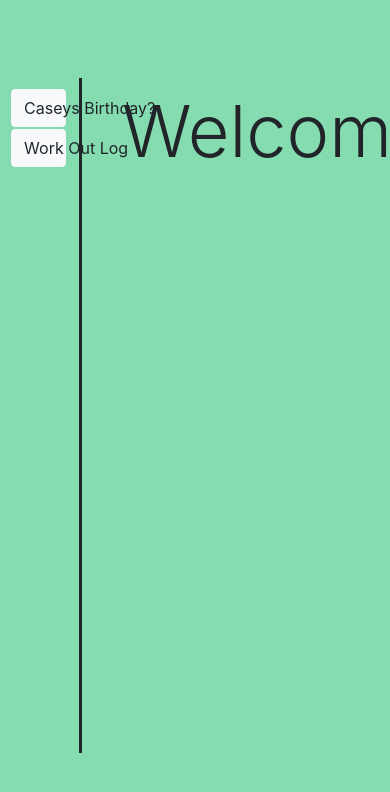
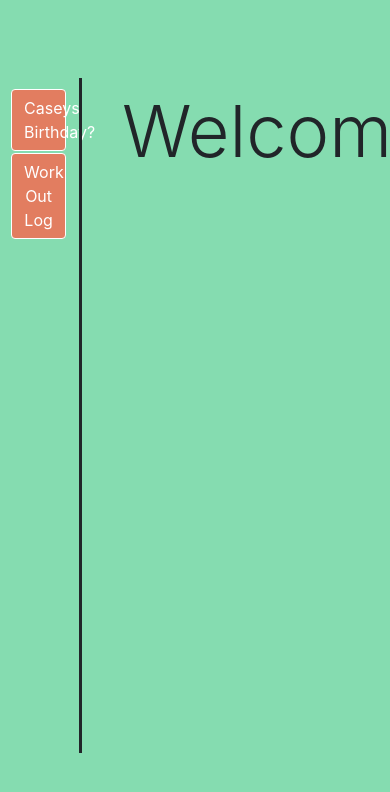
Before and after one commit to josh-sea/josh-sea.github.io, a plain HTML site: page index.html in a window 390 px wide. Shown: the top 792 px of the page. Drawn offline with nearby package versions, Linux system fonts and the light colour scheme.

Commit message:
responsive button white space

```diff
--- a/index.html
+++ b/index.html
@@ -17,8 +17,8 @@
       </div>
       <div class="row">
         <div id='left-bar' class="col-2" style="margin:5px;padding:5px;display:block">
-          <button id="casey-bday" style="width:100%;margin:2%" class="btn btn-light" type="button" name="button">Caseys Birthday?</button>
-          <button id="work-out-log" style="width:100%;margin:2%" class="btn btn-light" type="button" name="button">Work Out Log</button>
+          <button id="casey-bday" style="width:100%;margin:2%" class="btn btn-primary" type="button" name="button">Caseys Birthday?</button>
+          <button id="work-out-log" style="width:100%;margin:2%" class="btn btn-primary" type="button" name="button">Work Out Log</button>
         </div>
         <div class="col-8" style="height:80vh;border-left:solid;margin-left:1%">
           <div class="container" align="center">
@@ -35,7 +35,7 @@
               <input id="username-input" class="form-control" style="margin-bottom:2%" type="text" name="userName" value="">
               <label align="left" for="password-input">Password:</label>
               <input id="password-input" class="form-control" type="password" name="userName" value="">
-              <input class="btn btn-light" style="margin-top:5%" type="submit" name="submit" value="Sign In">
+              <input class="btn btn-primary" style="margin-top:5%" type="submit" name="submit" value="Sign In">
             </form>
           </div> -->
         </div>
--- a/style.css
+++ b/style.css
@@ -20,11 +20,12 @@ body {
   color: white;
   background-color: #E27D60;
   border-color: white;
+  white-space: normal;
 }
 
 .btn-primary:hover {
   color: white;
-  background-color: #85DCB0;
+  background-color: #E8A87C;
   border-color: white;
 }
 
```
